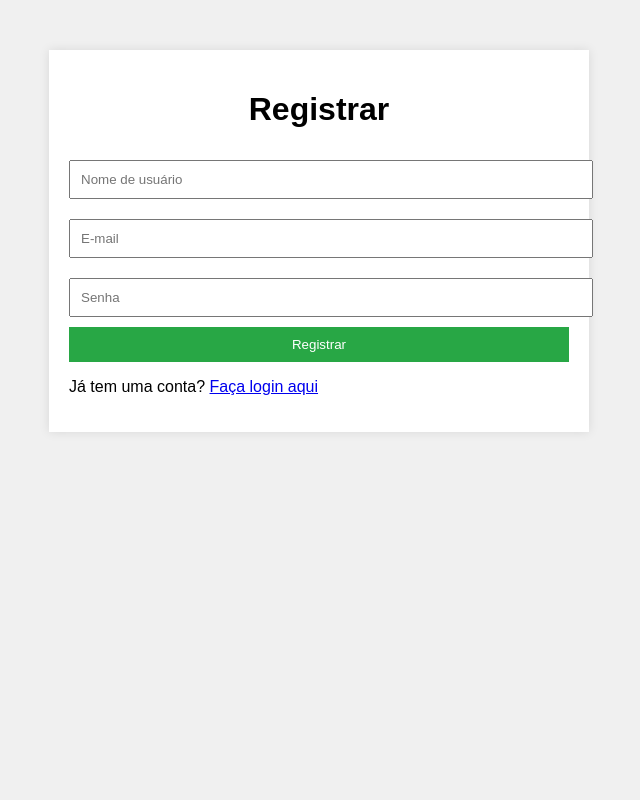
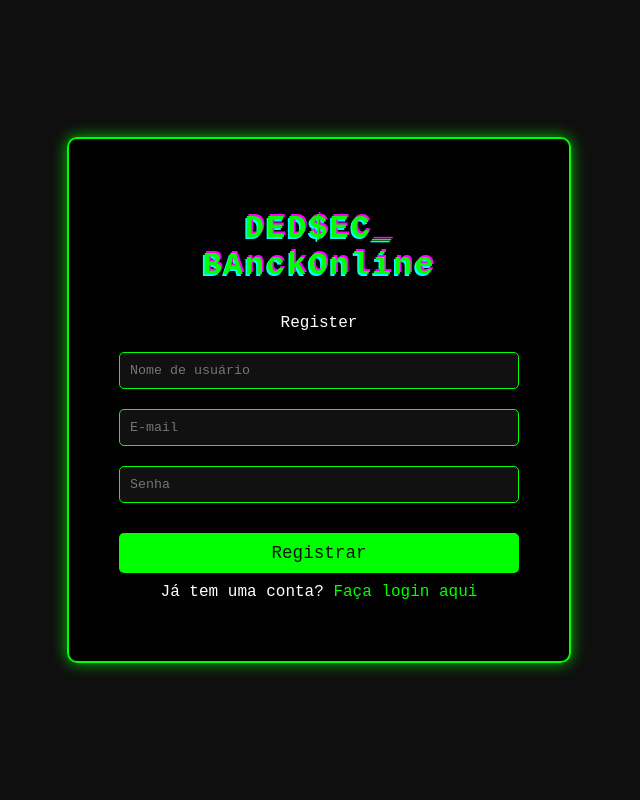
Before and after one commit to piniquinhogameplays/DEDSEC-BanckOnine, a PHP site: page /register.html in a window 1280 px wide. Shown: the whole page, without its empty margins (321-961 px from the left). Run offline with PHP 8.4, Linux system fonts and the light colour scheme.

Commit message:
Atualização

```diff
--- a/frontend/css/style.css
+++ b/frontend/css/style.css
@@ -1,31 +1,111 @@
+/* Estilos gerais */
 body {
-    font-family: Arial, sans-serif;
-    background-color: #f0f0f0;
+  background-color: #0f0f0f;
+  color: #00ff00;
+  font-family: 'Courier New', Courier, monospace;
+  margin: 0;
+  padding: 0;
+  display: flex;
+  justify-content: center;
+  align-items: center;
+  height: 100vh;
+  overflow: hidden;
+}
+
+.container {
+  text-align: center;
+  padding: 50px;
+  border: 2px solid #00ff00;
+  box-shadow: 0 0 15px rgba(0, 255, 0, 0.75);
+  background-color: rgba(0, 0, 0, 0.9);
+  width: 400px;
+  border-radius: 10px;
+}
+
+h1 {
+  font-size: 2em;
+  letter-spacing: 2px;
+  margin-bottom: 30px;
+  animation: glitch 1.5s infinite;
+}
+
+p {
+  margin: 10px 0;
+  color: #fff;
+}
+
+a {
+  color: #00ff00;
+  text-decoration: none;
+}
+
+a:hover {
+  text-decoration: underline;
+}
+
+/* Efeito glitch */
+@keyframes glitch {
+  0% {
+    text-shadow: 2px 2px #ff00ff, -2px -2px #00ffff;
   }
+  25% {
+    text-shadow: -2px -2px #ff00ff, 2px 2px #00ffff;
+  }
+  50% {
+    text-shadow: 2px -2px #ff00ff, -2px 2px #00ffff;
+  }
+  75% {
+    text-shadow: -2px 2px #ff00ff, 2px -2px #00ffff;
+  }
+  100% {
+    text-shadow: 2px 2px #ff00ff, -2px -2px #00ffff;
+  }
+}
 
-  .container {
-    max-width: 500px;
-    margin: 50px auto;
-    padding: 20px;
-    background-color: white;
-    box-shadow: 0 0 10px rgba(0, 0, 0, 0.1);
-  }
+/* Estilizando os inputs */
+input[type="text"], input[type="email"], input[type="password"] {
+  background-color: #111;
+  border: 1px solid #00ff00;
+  padding: 10px;
+  color: #00ff00;
+  font-family: 'Courier New', Courier, monospace;
+  margin: 10px 0;
+  width: 100%;
+  box-sizing: border-box;
+  border-radius: 5px;
+  transition: box-shadow 0.3s ease;
+}
 
-  input, select {
-    width: 100%;
-    padding: 10px;
-    margin: 10px 0;
-  }
+input[type="text"]:focus, input[type="email"]:focus, input[type="password"]:focus {
+  outline: none;
+  box-shadow: 0 0 5px #00ff00;
+}
 
-  button {
-    width: 100%;
-    padding: 10px;
-    background-color: #28a745;
-    color: white;
-    border: none;
-    cursor: pointer;
-  }
+/* Botão de registro */
+button {
+  background-color: #00ff00;
+  border: none;
+  color: #111;
+  padding: 10px;
+  width: 100%;
+  font-family: 'Courier New', Courier, monospace;
+  font-size: 1.1em;
+  cursor: pointer;
+  margin-top: 20px;
+  border-radius: 5px;
+  transition: background-color 0.3s ease, transform 0.2s;
+}
 
-  h1 {
-    text-align: center;
-  }
+button:hover {
+  background-color: #00cc00;
+  transform: scale(1.05);
+}
+
+button:active {
+  background-color: #00aa00;
+}
+
+button:focus {
+  outline: none;
+  box-shadow: 0 0 5px #00ff00;
+}
--- a/frontend/register.html
+++ b/frontend/register.html
@@ -2,11 +2,13 @@
 <html>
 <head>
   <link rel="stylesheet" href="css/style.css">
-  <title>Registro</title>
+  <title>DED$EC_ BanckOnline</title>
 </head>
 <body>
   <div class="container">
-    <h1>Registrar</h1>
+    <h1>DED$EC_ BAnckOnline</h1>
+    <p>Register</p>
+
     <form method="POST" action="../backend/controllers/register.php">
       <input type="text" name="username" placeholder="Nome de usuário" required>
       <input type="email" name="email" placeholder="E-mail" required>
```
Also changed, not shown: backend/sql/banco.sql (+37 -0 lines).
